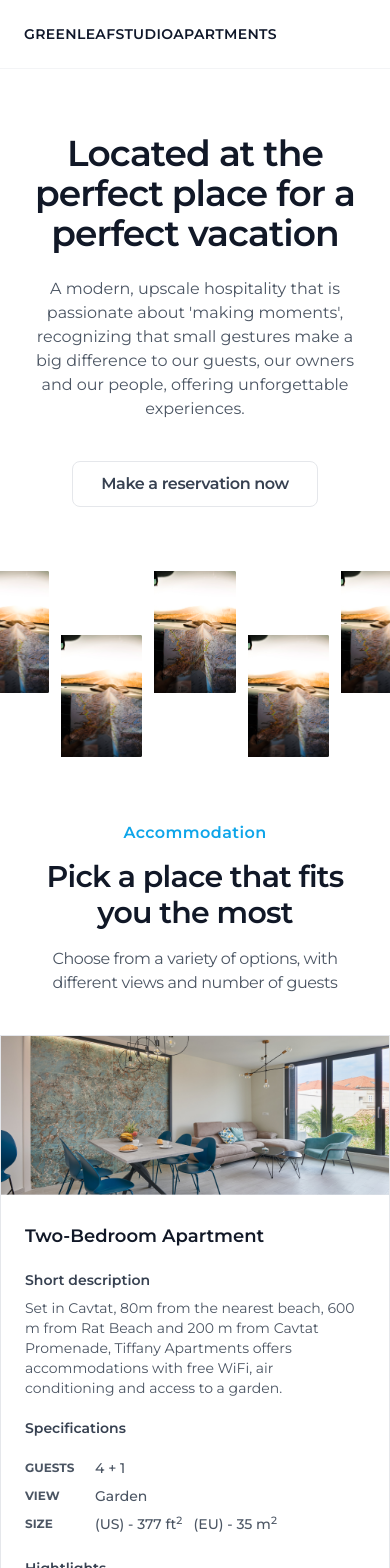
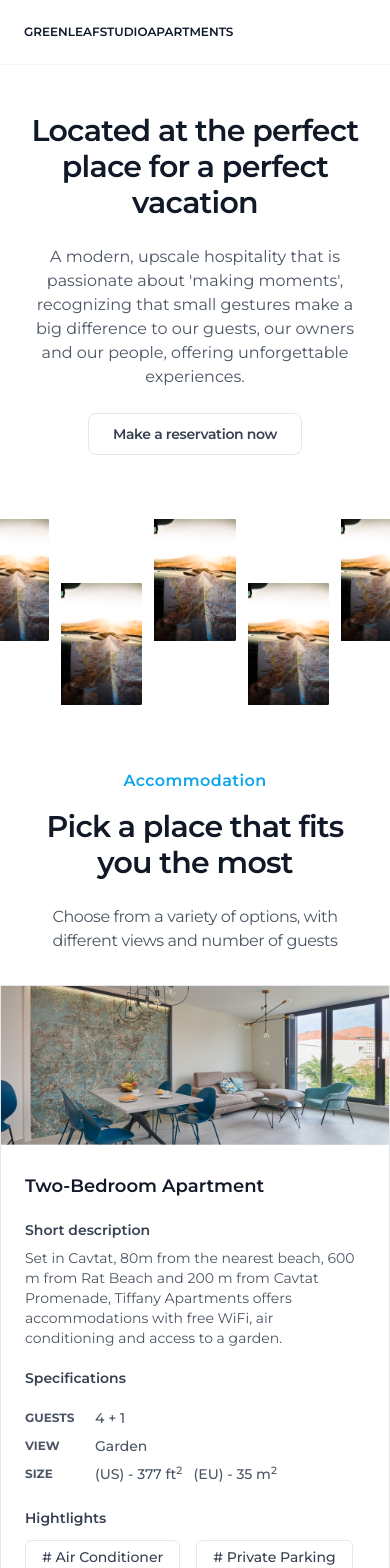
Before and after one commit to IlijaRad/apartments, a Next.js app: page / in a window 390 px wide. Shown: the top 1568 px of the page. Built offline with nearby package versions, Linux system fonts and the light colour scheme.

Commit message:
- responsiveness

```diff
--- a/components/AccommodationSection.js
+++ b/components/AccommodationSection.js
@@ -39,15 +39,15 @@ const AccommodationSection = () => {
         <h2 className="text-center font-semibold tracking-wide text-primary-500">
           Accommodation
         </h2>
-        <h3 className="mt-3.5 text-center text-3xl font-semibold tracking-tight text-gray-900 md:text-4xl lg:text-5xl lg:leading-[52px]">
+        <h3 className="mt-4 text-center text-3xl font-semibold tracking-tight text-gray-900 md:text-4xl lg:mt-3.5 lg:text-5xl lg:leading-[52px]">
           Pick a place that fits you the most
         </h3>
-        <p className="mt-4 text-center text-base tracking-tight text-gray-600 lg:mt-6 lg:text-lg lg:leading-8">
+        <p className="mt-6 text-center text-base tracking-tight text-gray-600 lg:text-lg lg:leading-8">
           Choose from a variety of options, with different views and number of
           guests
         </p>
       </div>
-      <div className="mt-10 grid gap-y-8 lg:mt-[112px] lg:grid-cols-2 lg:gap-x-6 lg:px-6">
+      <div className="mt-8 grid gap-y-8 lg:mt-[112px] lg:grid-cols-2 lg:gap-x-6 lg:px-6">
         {APARTMENTS.map(
           ({
             id,
--- a/components/ContactSection.js
+++ b/components/ContactSection.js
@@ -1,6 +1,6 @@
 const ContactSection = () => {
   return (
-    <div id="contact" className="px-6 pt-16 lg:px-12 lg:pt-[166px] ">
+    <div id="contact" className="px-6 pt-12 lg:px-12 lg:pt-[166px] ">
       <h2 className="text-center font-semibold tracking-wide text-primary-500">
         Contact us
       </h2>
--- a/components/Header.js
+++ b/components/Header.js
@@ -28,7 +28,7 @@ const Header = () => {
     <div className="border-b border-gray-100">
       <header className="mx-auto flex max-w-7xl items-center justify-center p-6">
         <div className="flex w-full items-center justify-between gap-x-6">
-          <div className="text-sm font-semibold uppercase tracking-wide text-slate-900 lg:text-xl lg:tracking-wider">
+          <div className="text-xs font-semibold uppercase text-slate-900 md:text-base md:tracking-wide lg:text-xl lg:tracking-wider">
             <a href={HOME}>Greenleafstudioapartments</a>
           </div>
           <nav className="hidden md:block">
--- a/components/HomeSection.js
+++ b/components/HomeSection.js
@@ -12,9 +12,9 @@ const IMAGES = [
 
 const HomeSection = () => {
   return (
-    <div id="home" className="overflow-hidden pt-16 md:pt-[110px]">
+    <div id="home" className="overflow-hidden pt-12 md:pt-[110px]">
       <div className="px-6 lg:px-12">
-        <h1 className="mx-auto max-w-5xl text-center text-4xl font-semibold tracking-tight text-gray-900 md:text-5xl lg:text-7xl">
+        <h1 className="mx-auto max-w-5xl text-center text-3xl font-semibold tracking-tight text-gray-900 md:text-5xl lg:text-7xl">
           Located at the perfect place for a perfect vacation
         </h1>
         <p className="mx-auto mt-6 max-w-3xl text-center text-base text-gray-600 lg:text-lg">
@@ -26,7 +26,7 @@ const HomeSection = () => {
       </div>
       <a
         href={CONTACT}
-        className="mx-auto mt-10 block w-fit rounded-lg border border-gray-200 py-2.5 px-7 text-base font-semibold tracking-tight text-gray-700 lg:text-lg"
+        className="mx-auto mt-6 block w-fit rounded-lg border border-gray-200 py-2.5 px-6 text-sm font-semibold tracking-tight text-gray-700 md:px-7 md:text-base lg:mt-10 lg:text-lg"
       >
         Make a reservation now
       </a>
```
